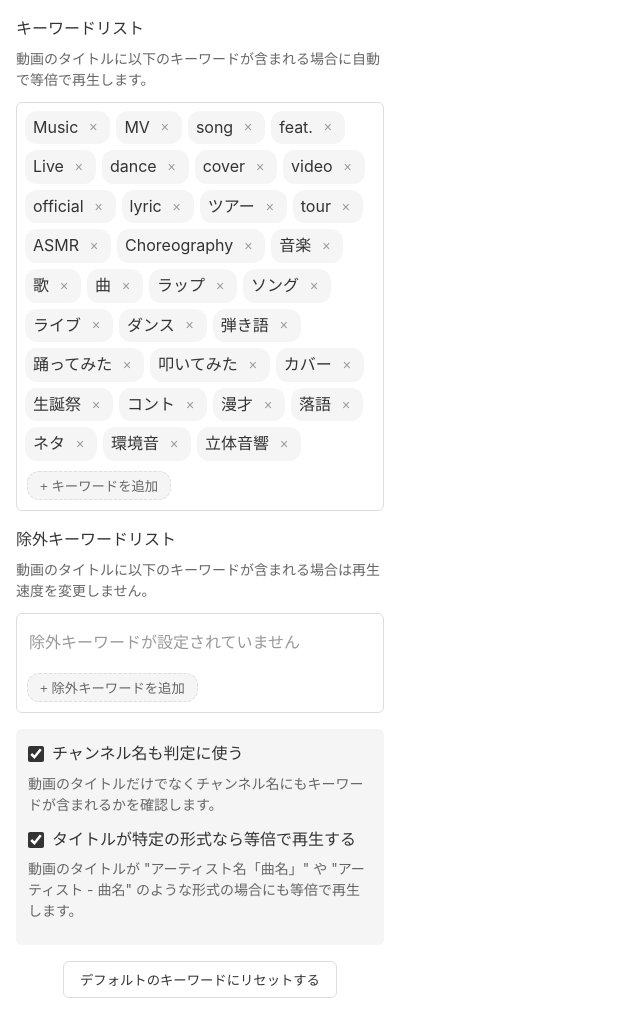
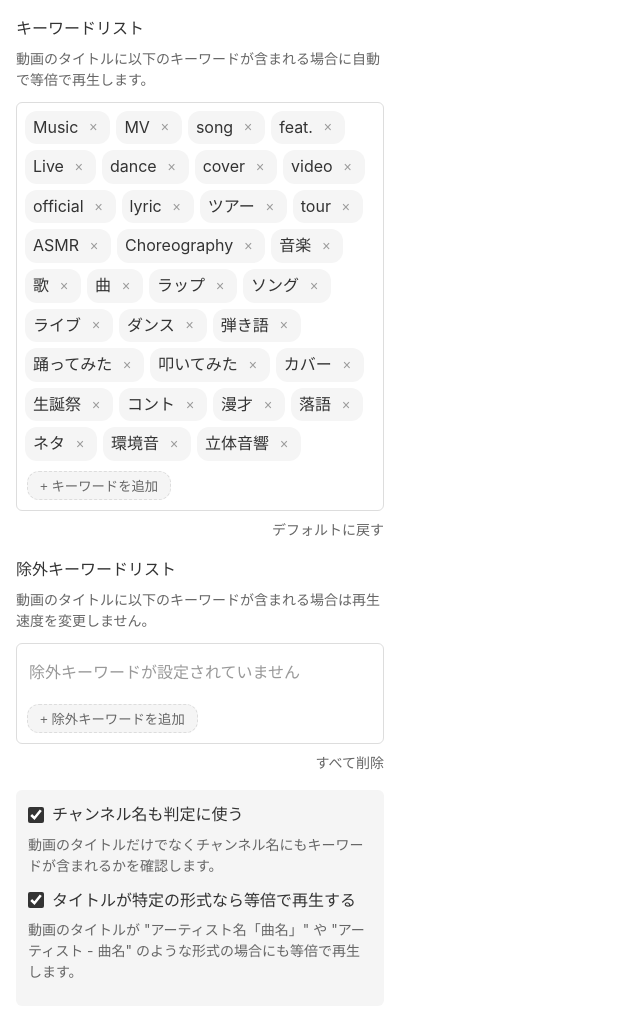
Before and after one commit to urmshr/video-speed-normalizer, a website built with Vite: page src/popup.html in a window 1280 px wide. Shown: the whole page, without its empty margins (0-640 px from the left). Before the commit the page ends 1014 px from the top, so only its background shows below. Built offline with nearby package versions, Linux system fonts and the light colour scheme.

Commit message:
feat: キーワードリセット機能を独立

```diff
--- a/src/popup.css
+++ b/src/popup.css
@@ -41,6 +41,22 @@ body {
   padding: 12px;
   background: var(--bg-secondary);
   border-radius: var(--radius-sm);
+}
+
+.reset-link {
+  display: block;
+  text-align: right;
+  margin-top: 8px;
+  font-size: var(--fs-sm);
+  color: var(--text-muted);
+  cursor: pointer;
+  text-decoration: none;
+  transition: all var(--transition);
+}
+
+.reset-link:hover {
+  color: var(--text);
+  text-decoration: underline;
 }
 
 label {
@@ -182,28 +198,6 @@ label {
   border-color: var(--border-focus);
 }
 
-.button-group {
-  display: flex;
-  justify-content: center;
-  margin-top: 16px;
-}
-
-.reset-btn {
-  padding: 8px 16px;
-  border: 1px solid var(--border);
-  border-radius: var(--radius-sm);
-  font-weight: 500;
-  cursor: pointer;
-  transition: all var(--transition);
-  background: var(--bg);
-  color: var(--text);
-  font-family: inherit;
-}
-
-.reset-btn:hover {
-  background: var(--bg-secondary);
-}
-
 .hidden {
   display: none !important;
 }
--- a/src/popup.html
+++ b/src/popup.html
@@ -19,6 +19,7 @@
           <input type="text" class="tag-input" id="tagInput" />
         </form>
       </div>
+      <span class="reset-link" id="resetKeywords">デフォルトに戻す</span>
     </div>
 
     <div class="keywords-section">
@@ -33,6 +34,7 @@
           <input type="text" class="tag-input" id="excludeTagInput" />
         </form>
       </div>
+      <span class="reset-link" id="resetExcludeKeywords">すべて削除</span>
     </div>
 
     <div class="settings-section">
@@ -52,11 +54,6 @@
       </div>
     </div>
 
-    <div class="button-group">
-      <button id="reset" class="reset-btn">
-        デフォルトのキーワードにリセットする
-      </button>
-    </div>
     <script type="module" src="./popup.ts"></script>
   </body>
 </html>
--- a/src/popup.ts
+++ b/src/popup.ts
@@ -21,7 +21,12 @@ document.addEventListener("DOMContentLoaded", () => {
   const addExcludeTagForm = document.getElementById(
     "addExcludeTagForm"
   ) as HTMLFormElement;
-  const resetButton = document.getElementById("reset") as HTMLButtonElement;
+  const resetKeywordsLink = document.getElementById(
+    "resetKeywords"
+  ) as HTMLSpanElement;
+  const resetExcludeKeywordsLink = document.getElementById(
+    "resetExcludeKeywords"
+  ) as HTMLSpanElement;
   const searchInChannelCheckbox = document.getElementById(
     "searchInChannel"
   ) as HTMLInputElement;
@@ -276,11 +281,17 @@ document.addEventListener("DOMContentLoaded", () => {
     }
   });
 
-  resetButton.addEventListener("click", () => {
-    if (confirm("デフォルトのキーワードにリセットしますか?")) {
+  resetKeywordsLink.addEventListener("click", () => {
+    if (confirm("キーワードをデフォルトに戻しますか？")) {
       currentKeywords = [...INITIAL_DEFAULT_KEYWORDS];
       renderTags();
       autoSave();
+    }
+  });
+
+  resetExcludeKeywordsLink.addEventListener("click", () => {
+    if (currentExcludeKeywords.length === 0) return;
+    if (confirm("除外キーワードをすべて削除しますか？")) {
       currentExcludeKeywords = [...INITIAL_EXCLUDE_KEYWORDS];
       renderExcludeTags();
       autoSaveExclude();
```
